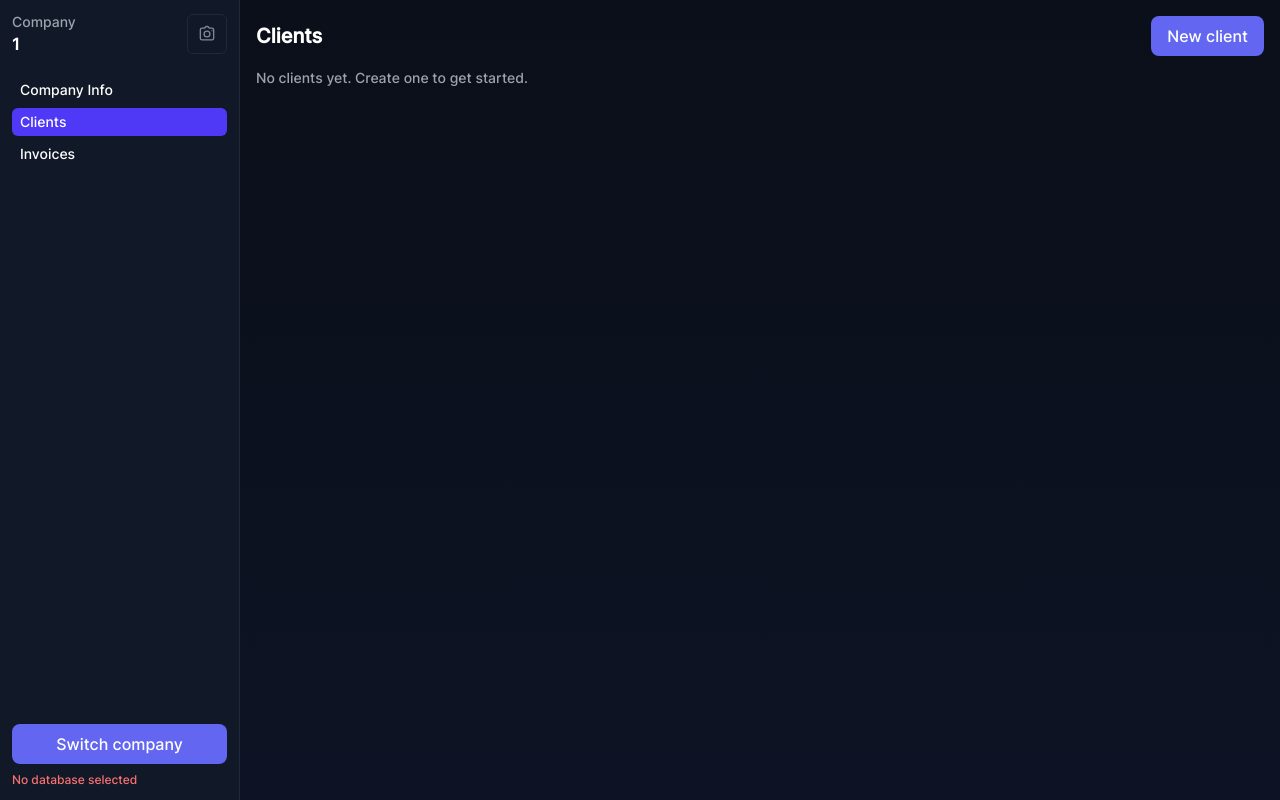
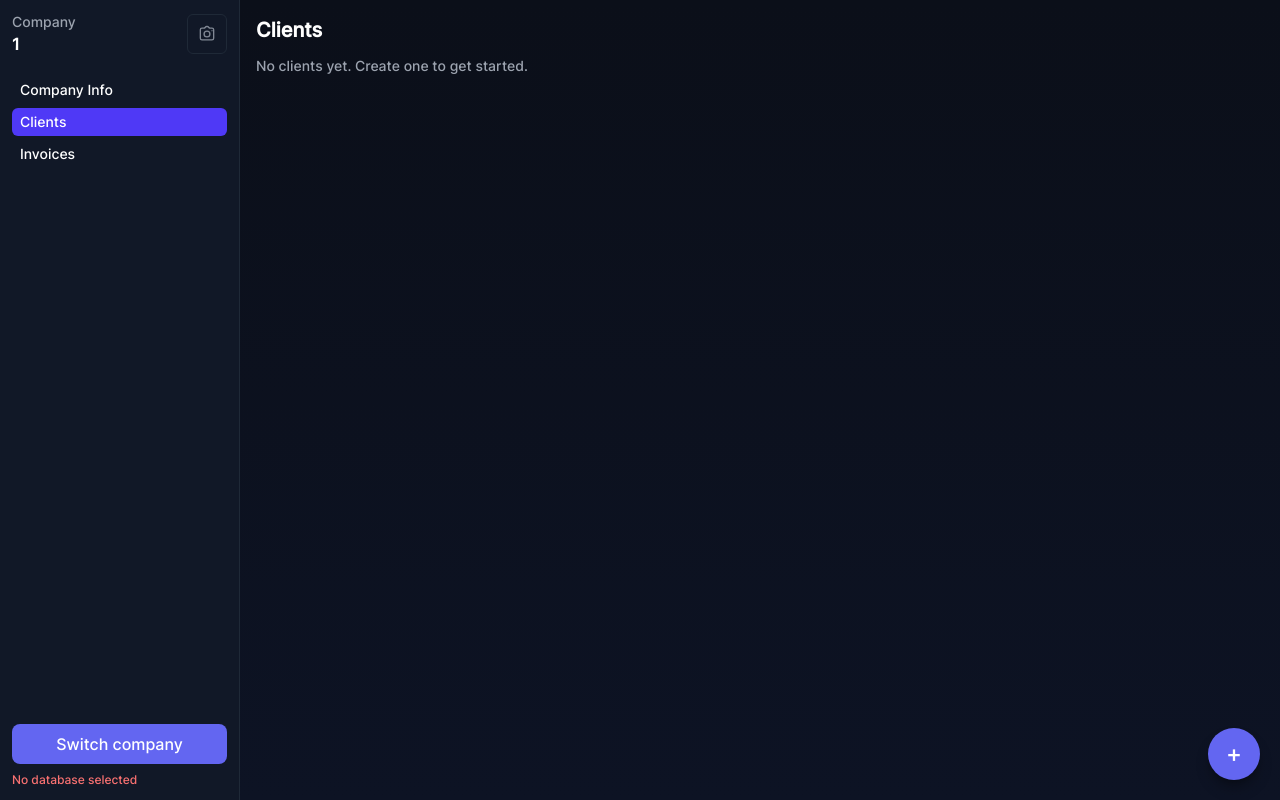
Before and after one commit to FOSSInvoice/FOSSInvoice, a React (Vite) app in the folder frontend/: page /company/1/clients in a window 1280 px wide. Built offline with nearby package versions, Linux system fonts and the light colour scheme; the HTML template or start-up script is replaced by a standard one; what @wailsio/runtime would draw is missing.

Commit message:
feat: move create client/invoice button to floating button
Signed-off-by: eryalito <eryalito@gmail.com>

```diff
--- a/frontend/src/pages/clients/ClientsPage.tsx
+++ b/frontend/src/pages/clients/ClientsPage.tsx
@@ -139,7 +139,6 @@ export default function ClientsPage() {
     <div className="grid gap-3">
       <div className="flex items-center justify-between gap-2">
         <h2 className="text-xl font-semibold heading-primary">Clients</h2>
-        <button className="btn btn-primary" onClick={openCreate}>New client</button>
       </div>
       {loading && <div className="text-sm text-muted">Loading…</div>}
       {error && <div className="text-sm text-error">Error: {error}</div>}
@@ -183,6 +182,9 @@ export default function ClientsPage() {
           </div>
         </div>
       )}
+
+      {/* Floating action button to open client modal */}
+      <button className="fab" aria-label="Create client" onClick={openCreate}>+</button>
     </div>
   )
 }
--- a/frontend/src/pages/invoices/InvoicesPage.tsx
+++ b/frontend/src/pages/invoices/InvoicesPage.tsx
@@ -447,7 +447,7 @@ export default function InvoicesPage() {
             <button className="btn btn-secondary" onClick={() => { void loadInvoices() }}>Apply</button>
           </div>
         </div>
-        <button className="btn btn-primary" onClick={openCreate}>New invoice</button>
+  {/* New invoice button removed; use FAB instead */}
       </div>
 
       {loading && <div className="text-sm text-muted">Loading…</div>}
@@ -506,6 +506,9 @@ export default function InvoicesPage() {
           onSubmit={submit}
         />
       )}
+
+      {/* Floating action button to open invoice modal */}
+      <button className="fab" aria-label="Create invoice" onClick={() => void openCreate()}>+</button>
     </div>
   )
 }
```
